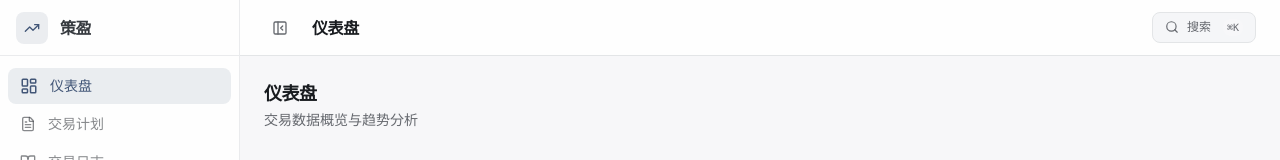
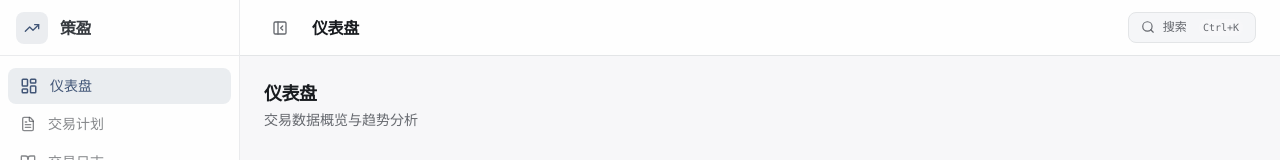
Before and after one commit to Linlx0628/trade-app, a Vue app: page / in a window 1280 px wide. Shown: the top 160 px of the page. Built offline with nearby package versions, Linux system fonts and the light colour scheme.

Commit message:
fix: 快捷键提示适配 Windows 环境
- 顶栏搜索按钮提示文字动态切换：macOS 显示 ⌘K，Windows 显示 Ctrl+K
- 快捷键监听逻辑已兼容 Cmd（metaKey）和 Ctrl（ctrlKey）
- 通过 navigator.platform 检测操作系统

```diff
--- a/src/components/layout/AppLayout.vue
+++ b/src/components/layout/AppLayout.vue
@@ -21,6 +21,8 @@ const route = useRoute()
 const router = useRouter()
 const appStore = useAppStore()
 const showSearch = ref(false)
+const isMac = ref(navigator.platform.toUpperCase().includes('MAC'))
+const modKey = computed(() => isMac.value ? '⌘' : 'Ctrl+')
 
 const pageTitle = computed(() => {
   return (route.meta.title as string) || '策盈 TradeMind'
@@ -194,7 +196,7 @@ function navigateTo(path: string) {
           >
             <Search class="w-3.5 h-3.5" />
             <span>搜索</span>
-            <kbd class="text-[10px] bg-background px-1 py-0.5 rounded ml-1">⌘K</kbd>
+            <kbd class="text-[10px] bg-background px-1 py-0.5 rounded ml-1">{{ modKey }}K</kbd>
           </button>
         </div>
       </header>
```
